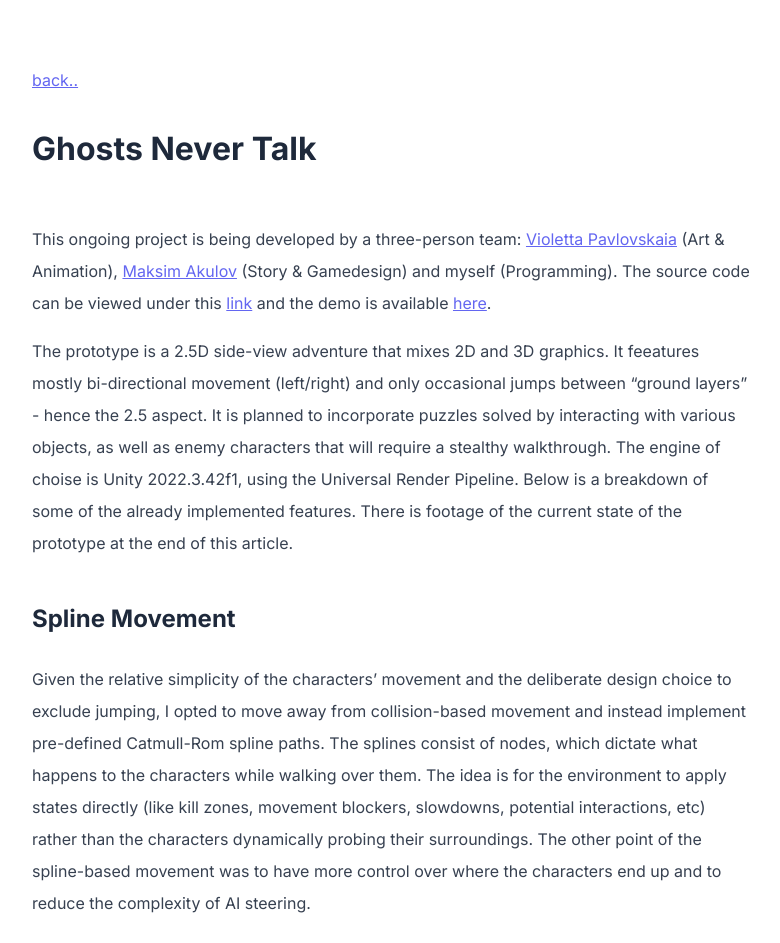
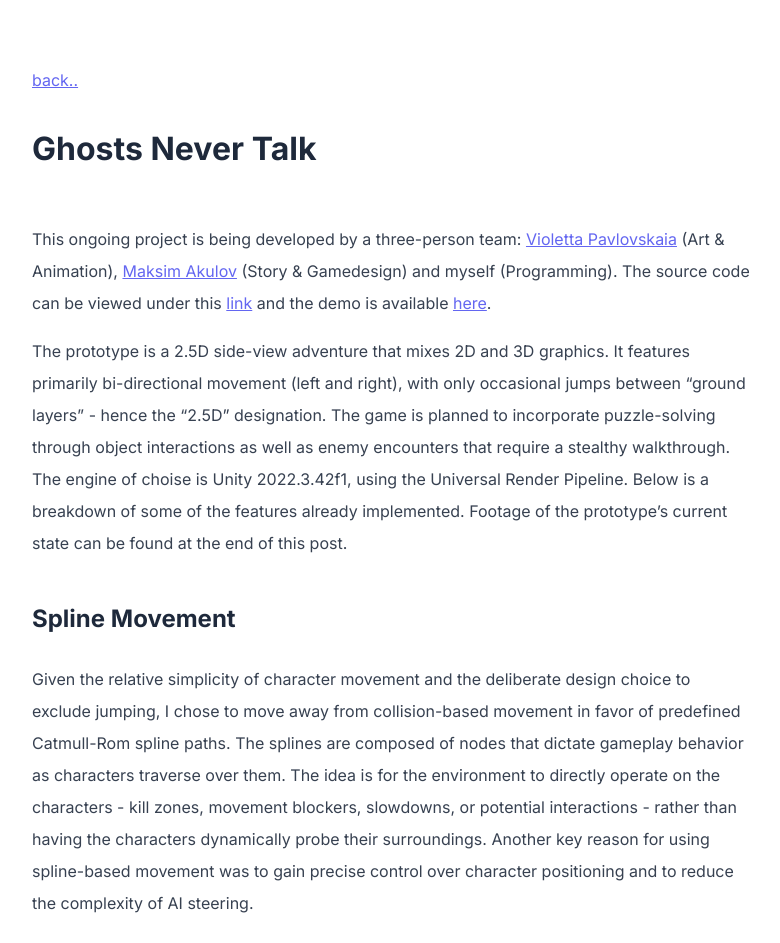
Before and after one commit to kamilashi/kamilashi.github.io, a Jekyll site: the page built from _posts/2020-07-07-ghosts-never-talk.md, in a window 1280 px wide and 1400 px high. Shown: the top 943 px of the window, without its empty margins (248-1028 px from the left). Built offline with Jekyll 4.4.1, drawn with Linux system fonts in a browser that asks for light colours; some of the changed text lies outside the part shown.

Commit message:
text polish GNT round 1

```diff
--- a/_posts/2020-07-07-ghosts-never-talk.md
+++ b/_posts/2020-07-07-ghosts-never-talk.md
@@ -6,17 +6,16 @@ layout: post
 
 This ongoing project is being developed by a three-person team: [Violetta Pavlovskaia](https://www.artstation.com/puba) (Art & Animation), [Maksim Akulov](https://www.artstation.com/akulov) (Story & Gamedesign) and myself (Programming). The source code can be viewed under this [link](https://github.com/kamilashi/ghosts_never_talk/tree/prototype) and the demo is available [here](https://github.com/kamilashi/ghosts_never_talk/tree/build). <!-- The demo is available under [this link]() by launching the  -->
 
-The prototype is a 2.5D side-view adventure that mixes 2D and 3D graphics. It feeatures mostly bi-directional movement (left/right) and only occasional jumps between "ground layers" - hence the 2.5 aspect. It is planned to incorporate puzzles solved by interacting with various objects, as well as enemy characters that will require a stealthy walkthrough. The engine of choise is Unity 2022.3.42f1, using the Universal Render Pipeline. Below is a breakdown of some of the already implemented features. There is footage of the current state of the prototype at the end of this article.
-
+The prototype is a 2.5D side-view adventure that mixes 2D and 3D graphics. It features primarily bi-directional movement (left and right), with only occasional jumps between "ground layers" - hence the "2.5D" designation. The game is planned to incorporate puzzle-solving through object interactions as well as enemy encounters that require a stealthy walkthrough. The engine of choise is Unity 2022.3.42f1, using the Universal Render Pipeline. Below is a breakdown of some of the features already implemented. Footage of the prototype's current state can be found at the end of this post.
 
 ## Spline Movement
 
-Given the relative simplicity of the characters' movement and the deliberate design choice to exclude jumping, I opted to move away from collision-based movement and instead implement pre-defined Catmull-Rom spline paths. The splines consist of nodes, which dictate what happens to the characters while walking over them. The idea is for the environment to apply states directly (like kill zones, movement blockers, slowdowns, potential interactions, etc) rather than the characters dynamically probing their surroundings. The other point of the spline-based movement was to have more control over where the characters end up and to reduce the complexity of AI steering.
+Given the relative simplicity of character movement and the deliberate design choice to exclude jumping, I chose to move away from collision-based movement in favor of predefined Catmull-Rom spline paths. The splines are composed of nodes that dictate gameplay behavior as characters traverse over them. The idea is for the environment to directly operate on the characters - kill zones, movement blockers, slowdowns, or potential interactions - rather than having the characters dynamically probe their surroundings. Another key reason for using spline-based movement was to gain precise control over character positioning and to reduce the complexity of AI steering.
 
-Each walkable "ground layer" is bound to exactly one spline, each spline can have an arbitrary number of nodes with unrestricted distances (subject to change). During movement, the desired speed scaled by direction and the timestep is passed down to the Spline, that samples the current position on the spline as a scalar from 0 to splineLength and converts it into the world position which is returned back to the MovementSystem and is applied onto the character. In order to perform gameplay-related actions, like checking ranges and distances entities only need to keep track of their current scalar position on the spline, instead of world-position vectors.
+Each walkable "ground layer" is bound to a single spline, each spline can contain an arbitrary number of nodes spaced at unrestricted intervals (subject to change). During movement, the desired velocity is passed down to the spline, which samples the character's current scalar position (from 0 to spline length) and converts it into the world position. <!-- This world position is then returned to the Movement System and applied to the character. --> To perform distance-related operations, entities only need to track and operate on their scalar positions along the spline, rather than their full world-space coordinates.
 
 ![Alt text](/assets/images/ghosts/editorscene2.png)
-*Editor view of the demo scene, with 3 ground layers from 0 (closest) to 2 (farthest).*
+*Editor view of the demo scene, with three ground layers and splines. <!--from 0 (closest) to 2 (farthest).-->*
 
 <!-- <details>
 <summary>Code snippet that samples the current position on the spline, as well as some other gampley-specific info.</summary>
@@ -25,7 +24,7 @@ Each walkable "ground layer" is bound to exactly one spline, each spline can hav
 
 ## A* Path Finding
 
-The code finds the shortest path between the source node and the target node, considering only the already visited nodes. At the moment it is implemented as part of the respawn feature, to visualize the "the progress setback" instead of an instant teleport-respawn. The two videos below show auto-steering along the shortest path returned by the A* search.
+This system calculates the shortest path between a source node and a target node, considering only already visited nodes. At the moment it's implemented as part of the respawn feature. The idea is to visualize the player's progress setback by automatically guiding the character back to the last checkpoint, rather than teleporting them. The two videos below demonstrate auto-steering along the shortest path returned by the A* search algorithm.
 
 <div class="video-row vid-2" >
 	<video autoplay muted loop playsinline preload="metadata">
@@ -41,15 +40,15 @@ The code finds the shortest path between the source node and the target node, co
 
 ## Camera Movement
 
-The main camera in the prototype is tasked with the following:
+The main camera in the prototype is responsible for:
 
-- Follow the player with lookahead
-- Make sure the current layer's "camera hook" stays at the bottom of the screen
-- Dolly in and out on demand (like when interacting with teleports or other special actions yet to come)
+- Following the player with **lookahead** offset
+- Ensuring the current layer's camera hook remains **anchored to the bottom of the screen**
+- **Dollying in/out** on demand (e.g., triggered by teleportation or other special actions)
 
-The movement interpolation is done using the [lerp-damping](https://www.rorydriscoll.com/2016/03/07/frame-rate-independent-damping-using-lerp/), and has different damp-values for regular, smooth movement (like following the player during walking) and fast, abrupt position changes (like following the player during teleportations.)
+Camera position is interpolated using the [lerp-damping](https://www.rorydriscoll.com/2016/03/07/frame-rate-independent-damping-using-lerp/), with different damping values for smooth tracking (e.g., walking) versus rapid repositioning (e.g., teleporting).
 
-When the player goes up the spline, to keep the player within the relative center of the screen and have the screen bottom tied to the camera hook height, the camera automatically dollies backwards - this behavior can be seen when walking over the bridge and up the strairs.
+When the player ascends a spline, the camera automatically dollies back to keep the player centered (+ scaled lookahead), while maintaining the camera hook at the bottom of the screen. This behavior is visible when the player walks across the bridge and up the stairs.
 
 <!-- <details>
 <summary>Camera update code</summary>
```
